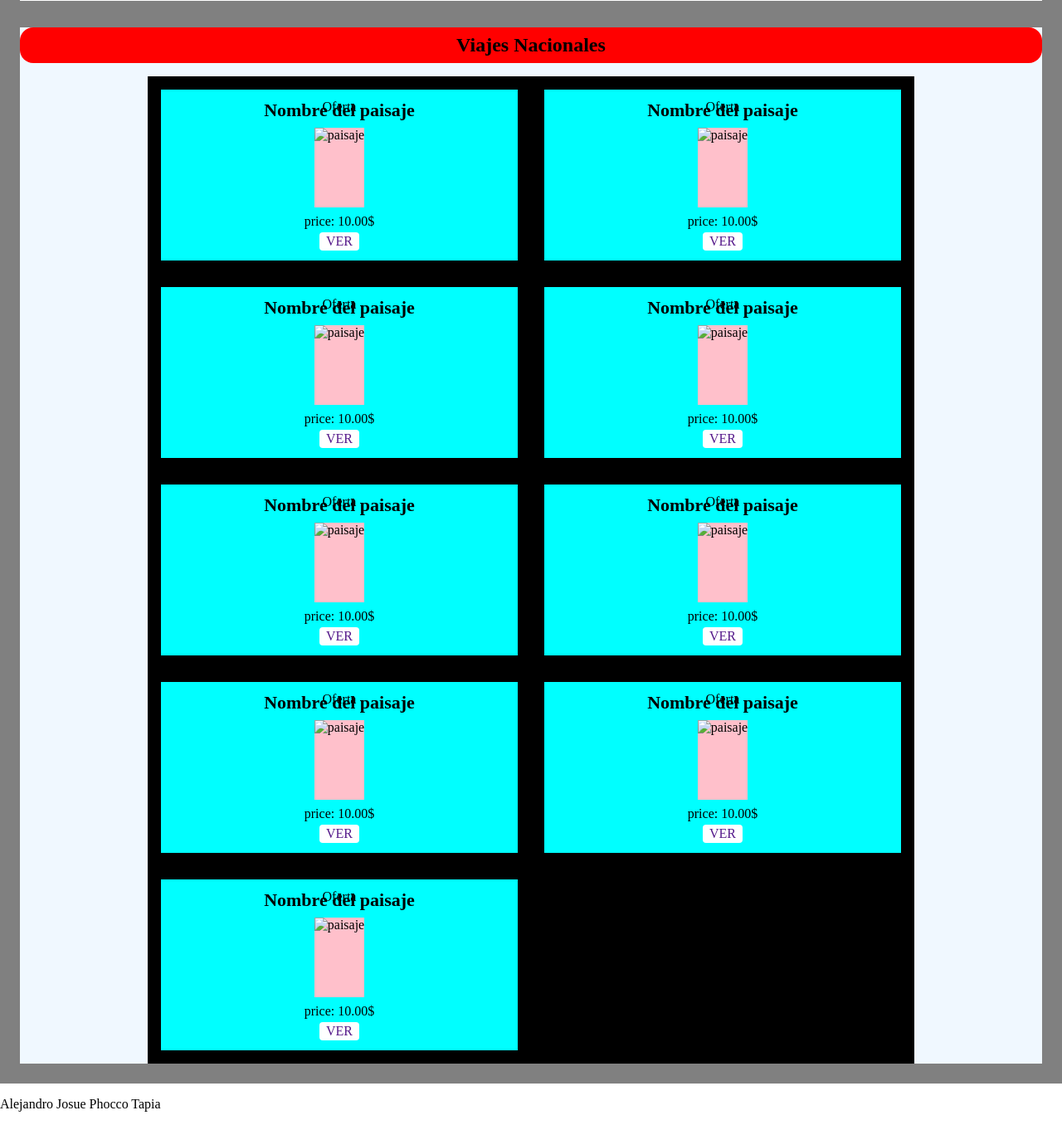
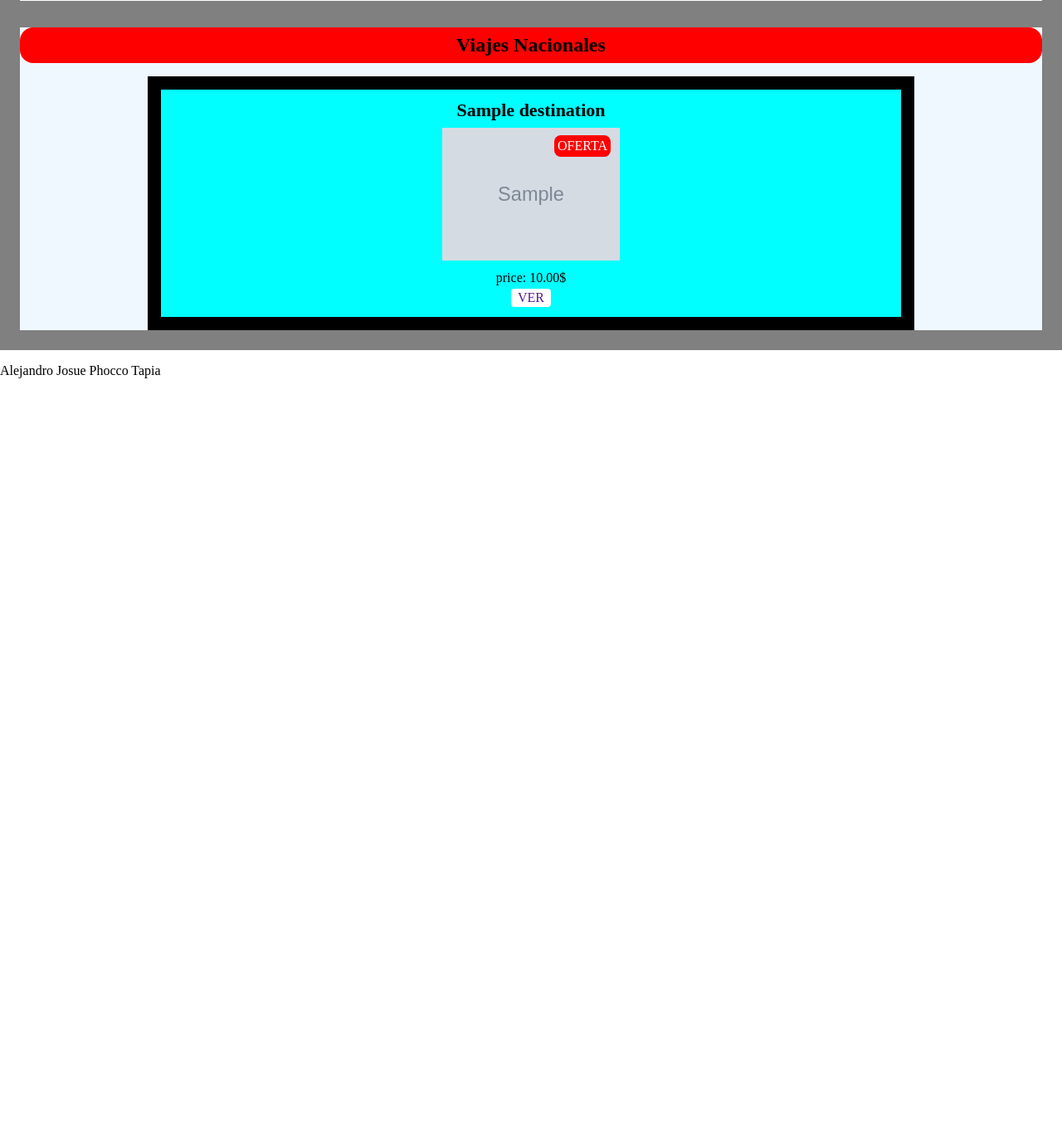
Before and after one commit to AlejandroPhoccoTapia/Lab06-PW2-AlejandroPhocco, a Django app: page / in a window 1280 px wide. Shown: the part 481-1837 px from the top of the page at 83% size. After the commit the page ends 937 px from the top, so only its background shows below. Run offline with Django 4.2, Linux system fonts and the light colour scheme; tables that the repository leaves empty hold one stand-in row (values such as "Sample post"); grey boxes marked "Sample" are stand-in pictures.

Commit message:
Se agrego codigo jinja para mostrar varios destinos y ademas se resalto cuando un destino tiene alguna oferta con Css

```diff
--- a/TravelloApp/TravelloPeru/static/css/index.css
+++ b/TravelloApp/TravelloPeru/static/css/index.css
@@ -115,6 +115,7 @@ body {
   width: 75%;
   display: grid;
   grid-template-columns: repeat(auto-fit, minmax(300px, 1fr));
+  justify-content: center;
   gap: 2rem;
 }
 
@@ -127,19 +128,32 @@ body {
   padding: 0.75rem 0;
 }
 
-.sights__offer {
-  position: absolute;
-}
 
 .sights__h3 {
   margin: 0 0 0.5rem 0;
   font-size: 1.375rem;
 }
 
+.sights__img-container {
+  box-sizing: content-box;
+  position: relative;
+}
+
+.sights__offer {
+  position: absolute;
+  z-index: 1;
+  background-color: red;
+  right: 5%;
+  top: 5%;
+  display: inline-block;
+  padding: 0.25rem;
+  border-radius: 0.5rem;
+  color: hsl(0 0% 100%)
+}
+
 .sights__img {
   margin: 0 0 0.5rem 0;
-  background-color: pink;
-  height: 6rem;
+  height: 10rem;
 }
 
 .sights__p {
--- a/TravelloApp/TravelloPeru/templates/index.html
+++ b/TravelloApp/TravelloPeru/templates/index.html
@@ -52,69 +52,19 @@
     <div class="sights">
       <h2 class="sights__h2">Viajes Nacionales</h2>
       <ul class="sights__list">
+        {% for destination in destinations %}
         <li class="sights__item">
-          <div class="sights__offer">Oferta</div>
-          <h3 class="sights__h3">Nombre del paisaje</h3>
-          <img class="sights__img" src="" alt="paisaje">
-          <p class="sights__p">price: 10.00$</p>
+          <h3 class="sights__h3">{{destination.name}}</h3>
+          <div class="sights__img-container">
+            {% if destination.offer %}
+            <div class="sights__offer">OFERTA</div>
+            {% endif %}
+            <img class="sights__img" src="{{destination.img.url}}" alt="paisaje">
+          </div>
+          <p class="sights__p">price: {{destination.price}}.00$</p>
           <a class="sights__a" href="">VER</a>
         </li>
-        <li class="sights__item">
-          <div class="sights__offer">Oferta</div>
-          <h3 class="sights__h3">Nombre del paisaje</h3>
-          <img class="sights__img" src="" alt="paisaje">
-          <p class="sights__p">price: 10.00$</p>
-          <a class="sights__a" href="">VER</a>
-        </li>
-        <li class="sights__item">
-          <div class="sights__offer">Oferta</div>
-          <h3 class="sights__h3">Nombre del paisaje</h3>
-          <img class="sights__img" src="" alt="paisaje">
-          <p class="sights__p">price: 10.00$</p>
-          <a class="sights__a" href="">VER</a>
-        </li>
-        <li class="sights__item">
-          <div class="sights__offer">Oferta</div>
-          <h3 class="sights__h3">Nombre del paisaje</h3>
-          <img class="sights__img" src="" alt="paisaje">
-          <p class="sights__p">price: 10.00$</p>
-          <a class="sights__a" href="">VER</a>
-        </li>
-        <li class="sights__item">
-          <div class="sights__offer">Oferta</div>
-          <h3 class="sights__h3">Nombre del paisaje</h3>
-          <img class="sights__img" src="" alt="paisaje">
-          <p class="sights__p">price: 10.00$</p>
-          <a class="sights__a" href="">VER</a>
-        </li>
-        <li class="sights__item">
-          <div class="sights__offer">Oferta</div>
-          <h3 class="sights__h3">Nombre del paisaje</h3>
-          <img class="sights__img" src="" alt="paisaje">
-          <p class="sights__p">price: 10.00$</p>
-          <a class="sights__a" href="">VER</a>
-        </li>
-        <li class="sights__item">
-          <div class="sights__offer">Oferta</div>
-          <h3 class="sights__h3">Nombre del paisaje</h3>
-          <img class="sights__img" src="" alt="paisaje">
-          <p class="sights__p">price: 10.00$</p>
-          <a class="sights__a" href="">VER</a>
-        </li>
-        <li class="sights__item">
-          <div class="sights__offer">Oferta</div>
-          <h3 class="sights__h3">Nombre del paisaje</h3>
-          <img class="sights__img" src="" alt="paisaje">
-          <p class="sights__p">price: 10.00$</p>
-          <a class="sights__a" href="">VER</a>
-        </li>
-        <li class="sights__item">
-          <div class="sights__offer">Oferta</div>
-          <h3 class="sights__h3">Nombre del paisaje</h3>
-          <img class="sights__img" src="" alt="paisaje">
-          <p class="sights__p">price: 10.00$</p>
-          <a class="sights__a" href="">VER</a>
-        </li>
+        {% endfor %}
       </ul>
     </div>
 
--- a/TravelloApp/TravelloPeru/views.py
+++ b/TravelloApp/TravelloPeru/views.py
@@ -1,6 +1,9 @@
 from django.shortcuts import render
+from .models import Destination
 
 # Create your views here.
 
 def index(request):
-    return render(request, 'index.html')
+    destinations = Destination.objects.all()
+
+    return render(request, 'index.html', {'destinations': destinations})
```
